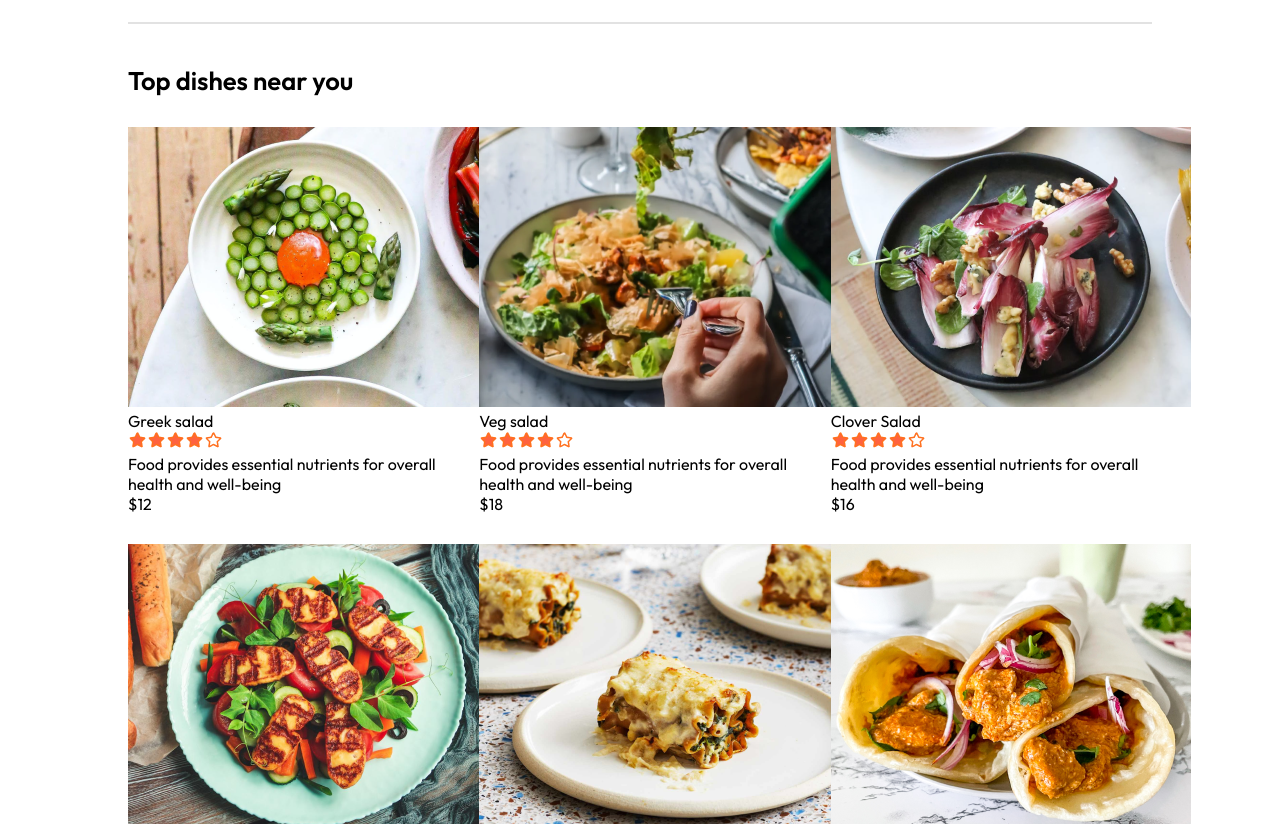
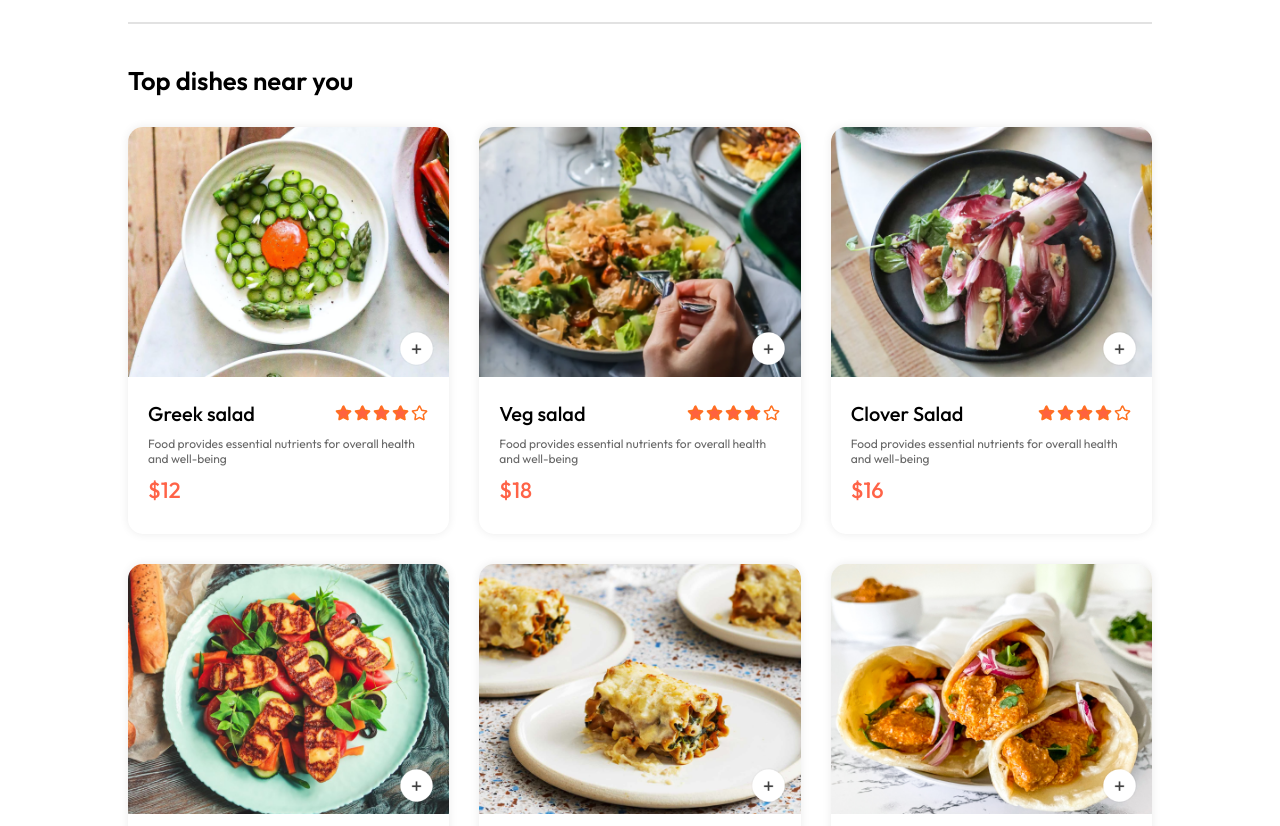
Before and after one commit to neldin123/food-delivery-app, a React (Vite) app: page / in a window 1280 px wide. Shown: the part 860-1686 px from the top of the page. Built offline with nearby package versions, Linux system fonts and the light colour scheme.

Commit message:
Implement FoodItem counter and styles
Add complete CSS styling for FoodItem component and implement quantity counter functionality. The counter displays an add button that converts to increment/decrement controls when an item is added to cart. Fixed HTML structure and class name typos.

```diff
--- a/src/Components/FoodItem/FoodItem.css
+++ b/src/Components/FoodItem/FoodItem.css
@@ -0,0 +1,97 @@
+.food-item {
+  width: 100%;
+  margin: auto;
+  border-radius: 15px;
+  -webkit-border-radius: 15px;
+  -moz-border-radius: 15px;
+  -ms-border-radius: 15px;
+  -o-border-radius: 15px;
+  box-shadow: 0 0 10px #00000015;
+  transition: 0.3s;
+  -webkit-transition: 0.3s;
+  -moz-transition: 0.3s;
+  -ms-transition: 0.3s;
+  -o-transition: 0.3s;
+  animation: fade-in 0.5s;
+  -webkit-animation: fade-in 0.5s;
+}
+.food-item-image {
+  width: 100%;
+  border-radius: 15px 15px 0 0;
+  -webkit-border-radius: 15px 15px 0 0;
+  -moz-border-radius: 15px 15px 0 0;
+  -ms-border-radius: 15px 15px 0 0;
+  -o-border-radius: 15px 15px 0 0;
+}
+.food-item-info {
+  padding: 20px;
+}
+.food-item-name-reting {
+  display: flex;
+  justify-content: space-between;
+  align-items: center;
+  margin-bottom: 10px;
+}
+.food-item-name-reting p {
+  font-size: 20px;
+  font-weight: 500;
+}
+.food-item-description {
+  color: #676767;
+  font-size: 12px;
+}
+.foot-item-footer {
+  display: flex;
+  justify-content: space-between;
+  align-items: center;
+}
+.food-item-price {
+  color: tomato;
+  font-size: 22px;
+  font-weight: 500;
+  margin: 10px 0;
+}
+.food-item-image-container {
+  position: relative;
+}
+.food-item-image-container .add {
+  position: absolute;
+  width: 35px;
+  bottom: 15px;
+  right: 15px;
+  cursor: pointer;
+  border-radius: 50%;
+  -webkit-border-radius: 50%;
+  -moz-border-radius: 50%;
+  -ms-border-radius: 50%;
+  -o-border-radius: 50%;
+  transition: 0.3s;
+  -webkit-transition: 0.3s;
+  -moz-transition: 0.3s;
+  -ms-transition: 0.3s;
+  -o-transition: 0.3s;
+}
+.food-item-counter {
+  position: absolute;
+  bottom: 15px;
+  right: 15px;
+  display: flex;
+  align-items: center;
+  justify-content: space-between;
+  gap: 10px;
+  padding: 6px;
+  border-radius: 50px;
+  -webkit-border-radius: 50px;
+  -moz-border-radius: 50px;
+  -ms-border-radius: 50px;
+  -o-border-radius: 50px;
+  background-color: white;
+  transition: 0.3s;
+  -webkit-transition: 0.3s;
+  -moz-transition: 0.3s;
+  -ms-transition: 0.3s;
+  -o-transition: 0.3s;
+}
+.food-item-counter img {
+  width: 30px;
+}
--- a/src/Components/FoodItem/FoodItem.jsx
+++ b/src/Components/FoodItem/FoodItem.jsx
@@ -1,16 +1,43 @@
+import { useState } from "react";
 import { assets } from "../../assets/frontend_assets/assets";
+import "./FoodItem.css";
 
 const FoodItem = ({ id, name, price, description, image }) => {
+  const [itemCount, setItemCount] = useState(0);
+
   return (
-    <div className="foot-item">
+    <div className="food-item">
       <div className="food-item-image-container">
         <img className="food-item-image" src={image} alt="food-image" />
-        <div className="food-item-info">
-          <div className="food-item-name-reting">
-            <p>{name}</p>
-            <img src={assets.rating_starts} alt="rating" />
+        {!itemCount ? (
+          <img
+            src={assets.add_icon_white}
+            className="add"
+            onClick={() => setItemCount((prev) => prev + 1)}
+          />
+        ) : (
+          <div className="food-item-counter">
+            <img
+              src={assets.remove_icon_red}
+              alt="remove"
+              onClick={() => setItemCount((prev) => prev - 1)}
+            />
+            <p>{itemCount}</p>
+            <img
+              src={assets.add_icon_green}
+              alt=""
+              onClick={() => setItemCount((prev) => prev + 1)}
+            />
           </div>
-          <p className="food-item-description">{description}</p>
+        )}
+      </div>
+      <div className="food-item-info">
+        <div className="food-item-name-reting">
+          <p>{name}</p>
+          <img src={assets.rating_starts} alt="rating" />
+        </div>
+        <p className="food-item-description">{description}</p>
+        <div className="foot-item-footer">
           <p className="food-item-price">${price}</p>
         </div>
       </div>
```
